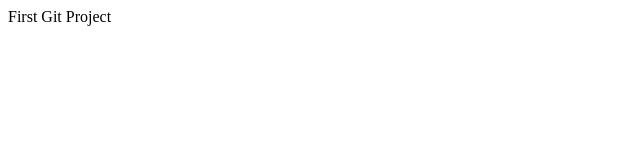
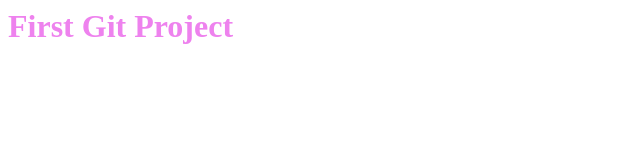
Before and after one commit to JorisPellegrin/first_git, a plain HTML site: page index.html in a window 1280 px wide. Shown: the whole page, without its empty margins (0-640 px from the left). Drawn offline with Linux system fonts and the light colour scheme.

Commit message:
Initialize CSS file

```diff
--- a/index.html
+++ b/index.html
@@ -1,8 +1,9 @@
 <html>
     <head>
         <meta charset="utf8">
+        <link rel="stylesheet" href="styles/styles.css">
     </head>
     <body>
-        <hl>First Git Project</hl>
+        <h1>First Git Project</h1>
     </body>
 </html>
--- /dev/null
+++ b/styles/styles.css
@@ -0,0 +1,3 @@
+h1 {
+    color: violet;
+}
```
